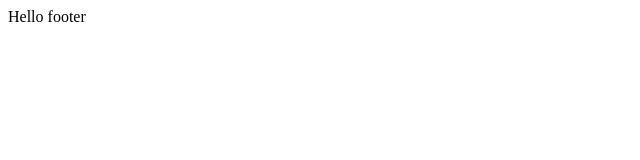
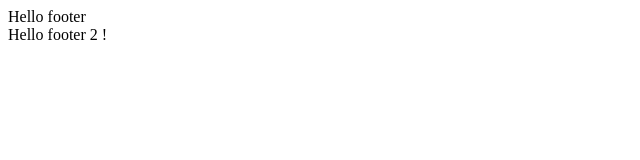
Before and after one commit to mrsargos/new__project, a plain HTML site: page index.html in a window 1280 px wide. Shown: the full height of the page, 0-640 px from the left. Drawn offline with Linux system fonts and the light colour scheme.

Commit message:
add second footer

```diff
--- a/index.html
+++ b/index.html
@@ -9,5 +9,6 @@
 <body>
     <title>Hello first page</title>
     <footer>Hello footer</footer>
+    <footer>Hello footer 2 !</footer>
 </body>
 </html>
```
